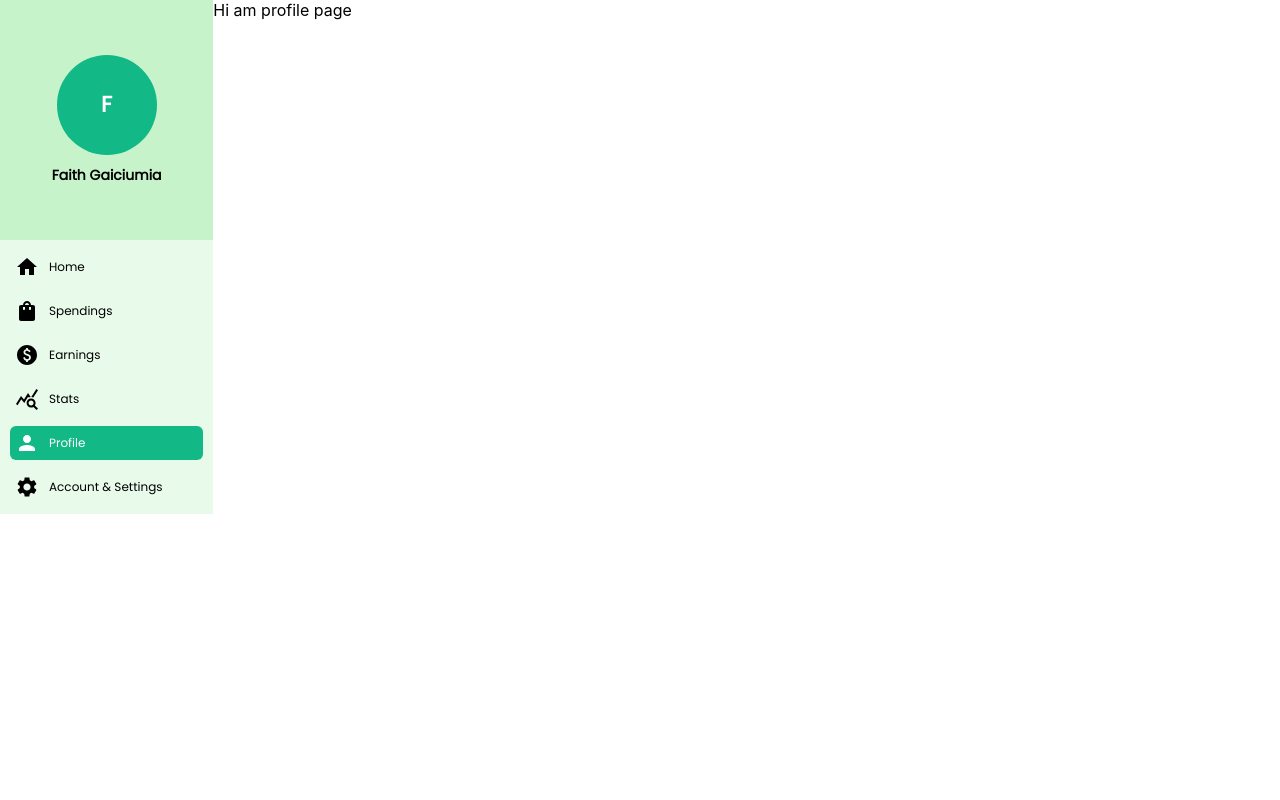
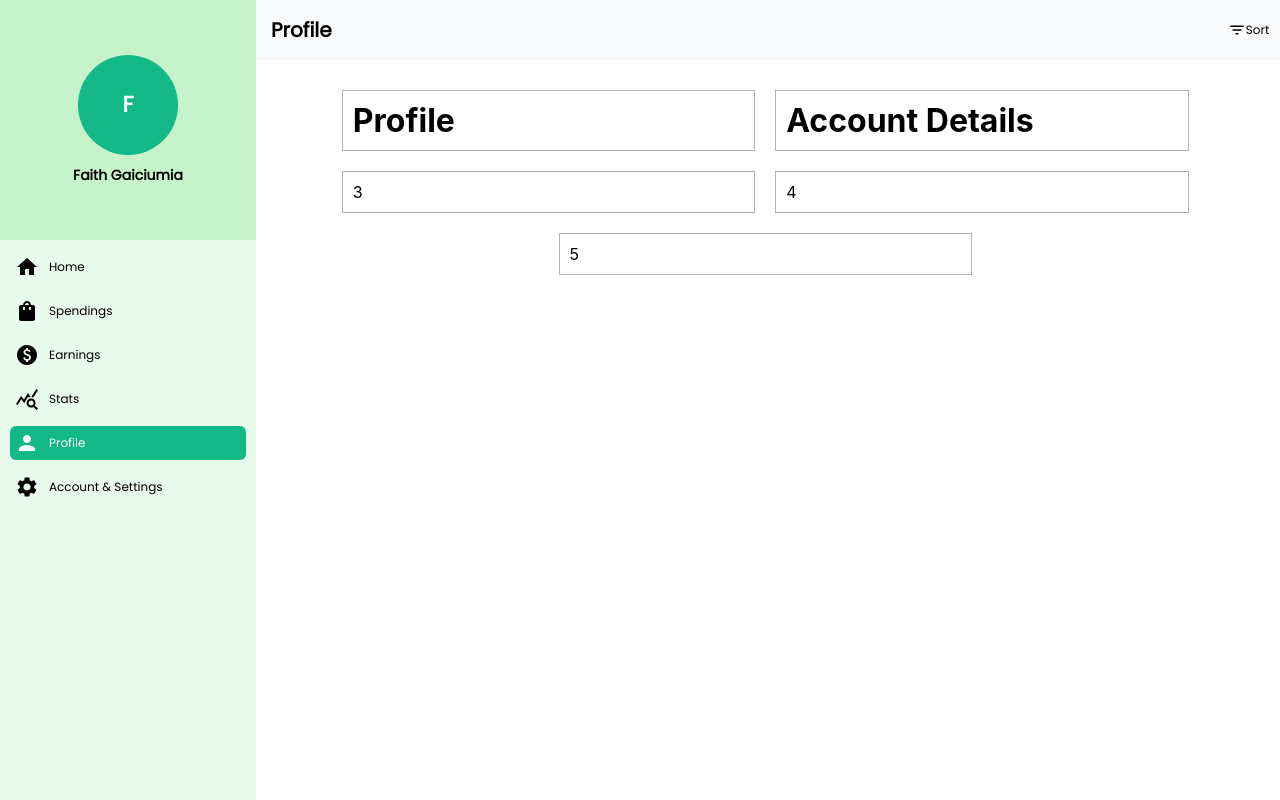
Before and after one commit to faithgaiciumia/react-financial-management-app, a React (Create React App) app: page /profile in a window 1280 px wide. Built offline with nearby package versions, Linux system fonts and the light colour scheme.

Commit message:
started implementation of profile pg ui

```diff
--- a/src/components/AlertCard.js
+++ b/src/components/AlertCard.js
@@ -1,10 +1,10 @@
 import { createUseStyles } from "react-jss";
 
-export default function AlertCard() {
+export default function AlertCard({message}) {
   const styles = useStyles();
   return (
     <div className={styles.container}>
-      <p style={{fontFamily:"Poppins", fontSize:"12px"}}>You have made <b>KES 20,000</b> this week. </p>
+      <p style={{fontFamily:"Poppins", fontSize:"12px"}}> {message} </p>
     </div>
   );
 }
--- a/src/components/SideBar.js
+++ b/src/components/SideBar.js
@@ -93,7 +93,7 @@ export default function SideBar({
 const useStyles = createUseStyles({
   container: {
     backgroundColor: "rgba(198, 243, 202, 0.4)",
-
+    minHeight:"100vh",
     width: "20%",
   },
   header: {
--- a/src/pages/Predictions/Predictions.js
+++ b/src/pages/Predictions/Predictions.js
@@ -28,11 +28,11 @@ export default function Predictions() {
             <div className={styles.colsm}>
               <div className={styles.bordered}>
                 <h1 className={styles.heading}>Alerts</h1>
-                <AlertCard/>
-                <AlertCard/>
-                <AlertCard/>
-                <AlertCard/>
-                <AlertCard/>
+                <AlertCard message="You have made KES 20,000 this week."/>
+                <AlertCard message="You've spent KES 6,000 this week."/>
+                <AlertCard message="You're spending rate is relatively high."/>
+                <AlertCard message="You made an unplanned shopping spree on Monday."/>
+                <AlertCard message="Shumia Investments has been your highest payer this month."/>
               </div>
             </div>
           </div>
--- a/src/pages/profile/Profile.js
+++ b/src/pages/profile/Profile.js
@@ -1,4 +1,5 @@
 import { createUseStyles } from "react-jss";
+import HeaderBar from "../../components/HeaderBar";
 import SideBar from "../../components/SideBar";
 
 export default function Profile() {
@@ -7,7 +8,23 @@ export default function Profile() {
     <>
       <div className={styles.row}>
         <SideBar profileActive={true} />
-        <div className={styles.main}>Hi am profile page</div>
+        <div className={styles.main}>
+          <HeaderBar title="Profile" />
+          <div
+            className={styles.mainRow}
+            style={{ marginLeft: "20px", marginTop: "20px" }}
+          >
+            <div className={styles.bordered}>
+              <h1>Profile</h1>
+            </div>
+            <div className={styles.bordered}>
+              <h1>Account Details</h1>
+            </div>
+            <div className={styles.bordered}>3</div>
+            <div className={styles.bordered}>4</div>
+            <div className={styles.bordered}>5</div>
+          </div>
+        </div>
       </div>
     </>
   );
@@ -18,10 +35,12 @@ const useStyles = createUseStyles({
     display: "flex",
   },
   main: {
-    width: "100%",
+    width: "78%",
   },
   mainRow: {
     display: "flex",
+    flexWrap:"wrap",
+    justifyContent:"center"
   },
   card: {
     borderRadius: "8px",
@@ -29,4 +48,11 @@ const useStyles = createUseStyles({
     width: "48%",
     margin: "10px",
   },
+  bordered: {
+    border: "0.5px solid rgba(0,0,0, 0.3)",
+    padding: "10px",
+    width:"40%",
+    margin:"10px"
+
+  },
 });
```
